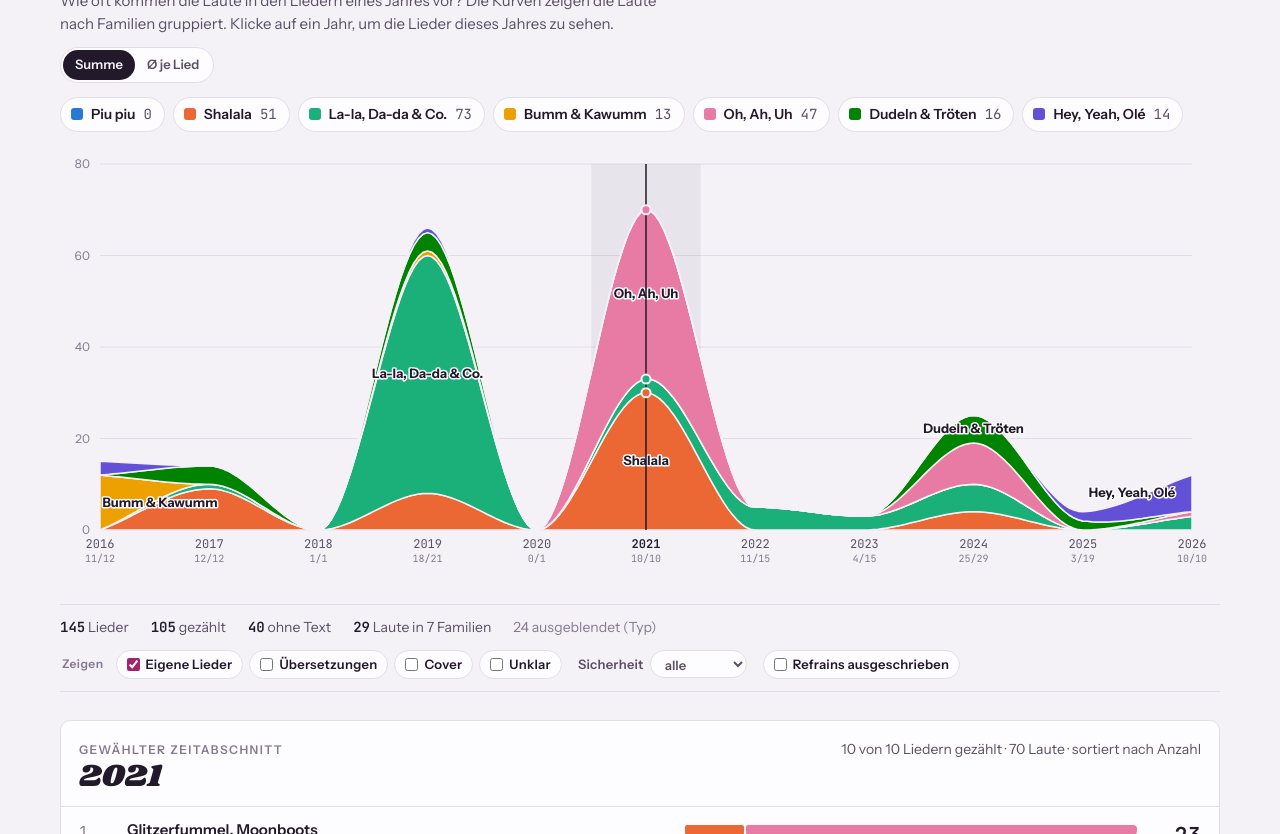
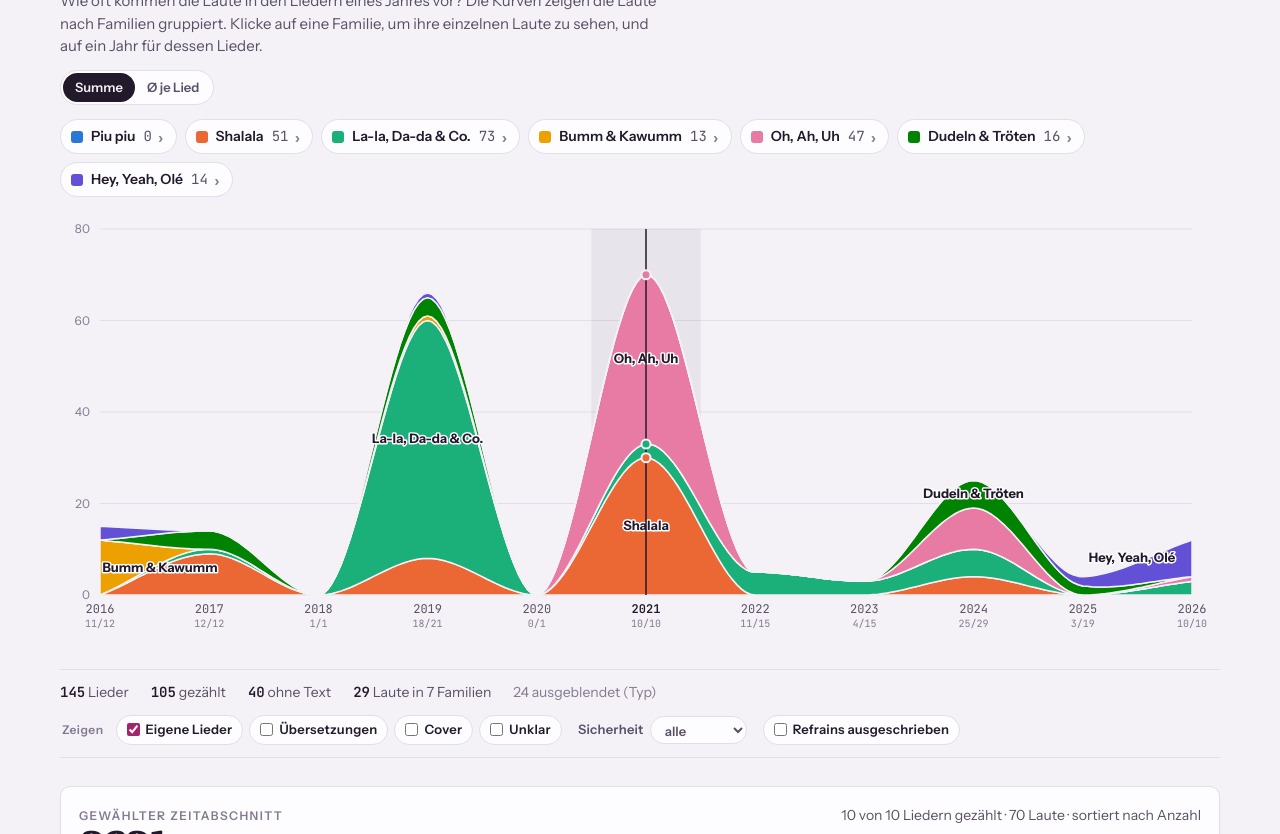
Before and after one commit to StefanH1000/schalalameter, a website: page index.html in a window 1280 px wide. Shown: the part 118-952 px from the top of the page. Drawn offline with Linux system fonts and the light colour scheme.

Commit message:
Zoom in Lautfamilien: einzelne Laute als Kurven, verlinkbar (#jahr/familie)
Co-Authored-By: Claude Opus 5.5 <noreply@anthropic.com>

```diff
--- a/assets/app.js
+++ b/assets/app.js
@@ -1,10 +1,12 @@
-// Shalalameter – öffentliche Seite: Kurven nach Lautfamilien, Übersicht aller Laute, gewählter Zeitabschnitt.
+// Shalalameter – öffentliche Seite: Kurven nach Lautfamilien (mit Zoom in eine Familie),
+// Übersicht aller Laute, gewählter Zeitabschnitt.
 (() => {
 const {esc, fmt} = SM;
 const $ = id => document.getElementById(id);
 
 let data = null;
-let hidden = new Set();          // ausgeblendete Familien
+let zoom = null;                 // id der aufgeklappten Familie oder null
+let hidden = new Set();          // ausgeblendete Laute (nur im Zoom)
 let mode = 'sum';
 let typeOn = new Set(SM.TYPES.filter(t => t.on).map(t => t.id));
 let minSicher = 1;
@@ -14,13 +16,26 @@ let hoverIdx = null;
 let geo = null;
 
 const color = slot => `var(--c${slot})`;
+const num = v => fmt(+v.toFixed(1));
 const fams = () => SM.families(data);
-const visFams = () => fams().filter(f => !hidden.has(f.id));
 const sounds = () => SM.sounds(data);
-const visible = () => sounds().filter(s => !hidden.has(s.familie));
+const zoomFam = () => fams().find(f => f.id === zoom) || null;
+
+// Eine „Reihe“ ist im Überblick eine Familie, im Zoom ein einzelner Laut der Familie.
+// Im Zoom folgt die Farbe der festen Reihenfolge der Laute in der Datendatei.
+function series(){
+  if (zoom) return sounds().filter(s => s.familie === zoom).map((s, i) => ({id: s.id, name: s.name, slot: i + 1, members: [s]}));
+  return fams().map(f => ({id: f.id, name: f.name, slot: f.slot, members: sounds().filter(s => s.familie === f.id)}));
+}
+const visSeries = () => series().filter(x => !hidden.has(x.id));
+const visible = () => visSeries().flatMap(x => x.members);
+const seriesValue = (counts, x) => x.members.reduce((t, s) => t + (counts[s.id] || 0), 0);
 const total = s => visible().reduce((t, x) => t + (s.values[x.id] || 0), 0);
-const famValue = (counts, f) => sounds().filter(s => s.familie === f.id).reduce((t, s) => t + (counts[s.id] || 0), 0);
-const num = v => fmt(+v.toFixed(1));
+function soundSlot(){
+  const m = new Map();
+  for (const x of series()) for (const s of x.members) m.set(s.id, x.slot);
+  return m;
+}
 
 /* ---------- Daten laden ---------- */
 async function loadData(){
@@ -39,6 +54,19 @@ async function loadData(){
   return d;
 }
 function showNotice(html){ $('notice').innerHTML = html; $('notice').hidden = false; }
+
+/* ---------- Adresse (#jahr oder #jahr/familie) ---------- */
+function writeHash(){ history.replaceState(null, '', '#' + (selYear || '') + (zoom ? '/' + zoom : '')); }
+function readHash(){
+  const [y, f] = location.hash.slice(1).split('/');
+  if (parseInt(y, 10)) selYear = parseInt(y, 10);
+  zoom = f && fams().some(x => x.id === f) ? f : null;
+}
+function setZoom(id){
+  zoom = id; hidden = new Set();
+  writeHash(); render();
+  $('zoombar').scrollIntoView({block: 'nearest', behavior: matchMedia('(prefers-reduced-motion: reduce)').matches ? 'auto' : 'smooth'});
+}
 
 /* ---------- Filter ---------- */
 function renderTypeFilter(){
@@ -69,22 +97,35 @@ function renderStats(songs){
     + (hiddenTyp ? `<span class="muted">${hiddenTyp} ausgeblendet (Typ)</span>` : '');
 }
 
-/* ---------- Legende (Familien) ---------- */
+/* ---------- Zoom-Leiste + Legende ---------- */
+function renderZoombar(){
+  const f = zoomFam(), bar = $('zoombar');
+  bar.hidden = !f;
+  if (!f) { bar.innerHTML = ''; return; }
+  const n = sounds().filter(s => s.familie === f.id).length;
+  bar.innerHTML = `<button type="button" class="btn small" id="zoom-out">← Alle Familien</button>
+    <span class="zoomtitle"><span class="sw" style="background:${color(f.slot)}"></span>${esc(f.name)}</span>
+    <span class="muted">${n} ${n === 1 ? 'Laut' : 'Laute'} · Klick auf einen Laut blendet ihn aus oder ein</span>`;
+  $('zoom-out').addEventListener('click', () => setZoom(null));
+}
 function renderLegend(songs){
   const counted = songs.filter(x => x.shown && x.counted);
-  $('legend').innerHTML = fams().map(f => {
-    const members = sounds().filter(s => s.familie === f.id);
-    const t = counted.reduce((a, x) => a + members.reduce((b, s) => b + (x.values[s.id] || 0), 0), 0);
-    return `<button type="button" data-id="${esc(f.id)}" aria-pressed="${!hidden.has(f.id)}" title="${esc(members.map(s => s.name).join(', '))}">
-      <span class="sw" style="background:${color(f.slot)}"></span>${esc(f.name)} <span class="n">${t}</span></button>`;
+  $('legend').innerHTML = series().map(x => {
+    const t = counted.reduce((a, s) => a + x.members.reduce((b, m) => b + (s.values[m.id] || 0), 0), 0);
+    if (zoom) return `<button type="button" data-id="${esc(x.id)}" aria-pressed="${!hidden.has(x.id)}" title="${esc(x.name)} ein- oder ausblenden">
+      <span class="sw" style="background:${color(x.slot)}"></span>${esc(x.name)} <span class="n">${t}</span></button>`;
+    return `<button type="button" class="zoomable" data-zoom="${esc(x.id)}" title="Einzelne Laute: ${esc(x.members.map(m => m.name).join(', '))}">
+      <span class="sw" style="background:${color(x.slot)}"></span>${esc(x.name)} <span class="n">${t}</span><span class="more" aria-hidden="true">›</span></button>`;
   }).join('');
 }
 $('legend').addEventListener('click', e => {
+  const z = e.target.closest('button[data-zoom]');
+  if (z) { setZoom(z.dataset.zoom); return; }
   const b = e.target.closest('button[data-id]'); if (!b) return;
   const id = b.dataset.id; hidden.has(id) ? hidden.delete(id) : hidden.add(id); render();
 });
 
-/* ---------- Gestapelte Kurven (Familien) ---------- */
+/* ---------- Gestapelte Kurven ---------- */
 function renderChart(cols){
   const svg = $('chart'), wrap = $('chart-wrap');
   wrap.querySelector('.empty-chart')?.remove();
@@ -93,7 +134,7 @@ function renderChart(cols){
     wrap.insertAdjacentHTML('beforeend', '<div class="empty-chart">Keine Lieder für diese Auswahl. Ändere die Filter.</div>');
     return;
   }
-  const vis = visFams();
+  const vis = visSeries();
   const cw = wrap.clientWidth - 8;
   const M = {t: 18, r: 28, b: 46, l: 40};
   const H = cw < 600 ? 310 : 430;
@@ -103,7 +144,7 @@ function renderChart(cols){
   const xs = t => n === 1 ? M.l + iw / 2 : M.l + (t / (n - 1)) * iw;
 
   // Jede Schicht wird einzeln geglättet und dann gestapelt, so kreuzen sich die Kurven nie.
-  const fns = vis.map(f => SM.monotone(cols.map(c => famValue(c.counts, f))));
+  const fns = vis.map(x => SM.monotone(cols.map(c => seriesValue(c.counts, x))));
   const SUB = 24, ts = [];
   if (n === 1) ts.push(-0.5, 0.5);
   else for (let k = 0; k <= (n - 1) * SUB; k++) ts.push(k / SUB);
@@ -124,23 +165,23 @@ function renderChart(cols){
     const x0 = Math.max(M.l, xs(si) - half), x1 = Math.min(W - M.r, xs(si) + half);
     out += `<rect class="selband" x="${x0}" y="${M.t}" width="${x1 - x0}" height="${ih}"/>`;
   }
-  vis.forEach((f, k) => {
+  vis.forEach((x, k) => {
     const upper = ts.map((t, j) => `${xt(t).toFixed(1)},${y(stacks[j][k]).toFixed(1)}`);
     const lower = ts.map((t, j) => `${xt(t).toFixed(1)},${y(k ? stacks[j][k - 1] : 0).toFixed(1)}`).reverse();
-    out += `<path class="layer" fill="${color(f.slot)}" d="M${upper.join('L')}L${lower.join('L')}Z"/>`;
+    out += `<path class="layer" fill="${color(x.slot)}" d="M${upper.join('L')}L${lower.join('L')}Z"/>`;
   });
   // Direkte Beschriftung an der dicksten Stelle jeder Schicht
-  vis.forEach((f, k) => {
+  vis.forEach((x, k) => {
     let best = -1, bj = 0;
     stacks.forEach((st, j) => { const th = st[k] - (k ? st[k - 1] : 0); if (th > best) { best = th; bj = j; } });
     if ((best / top) * ih < 20) return;
-    const x = Math.min(W - M.r - 60, Math.max(M.l + 60, xt(ts[bj])));
-    out += `<text class="lbl" x="${x}" y="${y(stacks[bj][k] - best / 2) + 4}" text-anchor="middle">${esc(f.name)}</text>`;
+    const xx = Math.min(W - M.r - 60, Math.max(M.l + 60, xt(ts[bj])));
+    out += `<text class="lbl" x="${xx}" y="${y(stacks[bj][k] - best / 2) + 4}" text-anchor="middle">${esc(x.name)}</text>`;
   });
   if (si >= 0) {
     out += `<line class="selline" x1="${xs(si)}" x2="${xs(si)}" y1="${M.t}" y2="${M.t + ih}"/>`;
     let acc = 0;
-    vis.forEach(f => { const v = famValue(cols[si].counts, f); acc += v; if (v > 0) out += `<circle class="dot" cx="${xs(si)}" cy="${y(acc)}" r="4.5" fill="${color(f.slot)}"/>`; });
+    vis.forEach(x => { const v = seriesValue(cols[si].counts, x); acc += v; if (v > 0) out += `<circle class="dot" cx="${xs(si)}" cy="${y(acc)}" r="4.5" fill="${color(x.slot)}"/>`; });
   }
   const every = Math.max(1, Math.ceil(40 / (n === 1 ? 999 : iw / (n - 1))));
   cols.forEach((c, i) => {
@@ -153,6 +194,7 @@ function renderChart(cols){
     out += `<rect class="hit" data-i="${i}" tabindex="0" role="button" aria-pressed="${i === si}" aria-label="${c.year}: ${c.counted.length} von ${c.songs.length} Liedern gezählt" x="${x0}" y="${M.t}" width="${x1 - x0}" height="${ih + M.b}"/>`;
   });
   svg.setAttribute('width', W); svg.setAttribute('height', H); svg.setAttribute('viewBox', `0 0 ${W} ${H}`);
+  svg.setAttribute('aria-label', `Gestapelte Kurven: ${zoom ? 'Laute der Familie ' + zoomFam().name : 'Lautfamilien'} pro Jahr`);
   svg.innerHTML = out;
   geo = {cols, xs, M, ih};
 }
@@ -161,8 +203,8 @@ function showTip(i){
   const tip = $('tip');
   if (i == null || !geo) { tip.hidden = true; return; }
   const c = geo.cols[i];
-  const rows = visFams().map(f =>
-    `<div class="row"><span class="sw" style="background:${color(f.slot)}"></span><span>${esc(f.name)}</span><span>${num(famValue(c.counts, f))}</span></div>`).join('');
+  const rows = visSeries().map(x =>
+    `<div class="row"><span class="sw" style="background:${color(x.slot)}"></span><span>${esc(x.name)}</span><span>${num(seriesValue(c.counts, x))}</span></div>`).join('');
   const meta = c.songs.length ? `${c.counted.length} von ${c.songs.length} Liedern gezählt${mode === 'avg' ? ' · Ø je Lied' : ''}` : 'keine Lieder';
   tip.innerHTML = `<b>${c.year}</b><div class="meta">${meta}</div>${rows}`;
   tip.hidden = false;
@@ -188,7 +230,7 @@ function setHover(i){
 }
 function selectYear(year, focus){
   selYear = year;
-  history.replaceState(null, '', '#' + year);
+  writeHash();
   render();
   if (focus && geo) $('chart').querySelector(`.hit[data-i="${geo.cols.findIndex(c => c.year === year)}"]`)?.focus({preventScroll: true});
 }
@@ -208,7 +250,8 @@ chart.addEventListener('keydown', e => {
 function renderGrid(cols){
   const box = $('grid');
   if (!cols.length) { box.innerHTML = ''; return; }
-  const snds = sounds();
+  const snds = sounds(), slots = soundSlot();
+  const groups = fams().filter(f => !zoom || f.id === zoom);
   const sumOf = s => cols.reduce((t, c) => t + (c.counts[s.id] || 0), 0);
   let max = 0;
   for (const c of cols) for (const s of snds) max = Math.max(max, c.counts[s.id] || 0);
@@ -220,19 +263,28 @@ function renderGrid(cols){
   };
   let html = `<table class="heat"><thead><tr><th scope="col">Laut</th>${cols.map(c =>
     `<th scope="col" class="${c.year === selYear ? 'sel' : ''}"><button type="button" data-year="${c.year}" aria-pressed="${c.year === selYear}">${String(c.year).slice(2)}<span class="sr">${c.year}</span></button></th>`).join('')}<th scope="col">Σ</th></tr></thead>`;
-  for (const f of fams()) {
+  for (const f of groups) {
     const members = snds.filter(s => s.familie === f.id).map(s => ({s, t: sumOf(s)})).sort((a, b) => b.t - a.t || a.s.name.localeCompare(b.s.name, 'de'));
     const ft = members.reduce((t, m) => t + m.t, 0);
-    const off = hidden.has(f.id) ? ' off' : '';
-    html += `<tbody class="fam${off}"><tr class="famrow"><th scope="rowgroup" colspan="${cols.length + 1}"><span class="sw" style="background:${color(f.slot)}"></span>${esc(f.name)}</th><td class="tot">${num(ft)}</td></tr>`;
+    const head = zoom
+      ? `<span class="sw" style="background:${color(f.slot)}"></span>${esc(f.name)}`
+      : `<button type="button" class="famzoom" data-zoom="${esc(f.id)}"><span class="sw" style="background:${color(f.slot)}"></span>${esc(f.name)}<span class="more" aria-hidden="true">›</span></button>`;
+    html += `<tbody class="fam"><tr class="famrow"><th scope="rowgroup" colspan="${cols.length + 1}">${head}</th><td class="tot">${num(ft)}</td></tr>`;
     for (const {s, t} of members) {
-      html += `<tr><th scope="row">${esc(s.name)}</th>${cols.map(c => cell(c.counts[s.id], f.slot, c.year === selYear)).join('')}<td class="tot">${t > 0 ? num(t) : '<span class="z">0</span>'}</td></tr>`;
+      const slot = zoom ? slots.get(s.id) : f.slot;
+      const off = hidden.has(s.id) ? ' class="off"' : '';
+      html += `<tr${off}><th scope="row">${zoom ? `<span class="sw" style="background:${color(slot)}"></span>` : ''}${esc(s.name)}</th>${cols.map(c => cell(c.counts[s.id], slot, c.year === selYear)).join('')}<td class="tot">${t > 0 ? num(t) : '<span class="z">0</span>'}</td></tr>`;
     }
     html += '</tbody>';
   }
   box.innerHTML = html + '</table>';
+  $('grid-hint').textContent = zoom
+    ? 'Je kräftiger das Feld, desto häufiger der Laut. Ein Klick auf ein Jahr wählt es oben aus.'
+    : 'Je kräftiger das Feld, desto häufiger der Laut. Ein Klick auf eine Familie zeigt ihre Laute als Kurven, ein Klick auf ein Jahr wählt es aus.';
 }
 $('grid').addEventListener('click', e => {
+  const z = e.target.closest('button[data-zoom]');
+  if (z) { setZoom(z.dataset.zoom); $('chart-wrap').scrollIntoView({block: 'nearest'}); return; }
   const b = e.target.closest('button[data-year]'); if (b) selectYear(+b.dataset.year, false);
 });
 
@@ -249,16 +301,17 @@ function renderPeriod(cols){
   const uc = $('uncounted');
   renderTable(cols);
   if (!c) { $('period-h').textContent = '–'; $('period-sum').textContent = ''; $('rank').innerHTML = ''; uc.hidden = true; return; }
-  const vf = visFams(), vis = visible();
+  const vs = visSeries(), vis = visible(), slots = soundSlot(), f = zoomFam();
   const all = c.counted.map(s => ({s, tot: total(s)})).sort((a, b) => b.tot - a.tot || a.s.l.titel.localeCompare(b.s.l.titel, 'de'));
   const list = all.filter(x => x.tot > 0), silent = all.filter(x => x.tot === 0);
   const sumAll = list.reduce((t, x) => t + x.tot, 0);
   const maxTot = Math.max(1, ...list.map(x => x.tot));
   $('period-h').textContent = String(c.year);
+  $('period-scope').textContent = f ? `nur ${f.name}` : '';
   $('period-sum').textContent = c.songs.length ? `${c.counted.length} von ${c.songs.length} Liedern gezählt · ${sumAll} Laute · sortiert nach Anzahl` : '';
   $('rank').innerHTML = list.length ? list.map((x, i) => {
     const s = x.s, b = s.best;
-    const segs = vf.map(f => ({f, v: famValue(s.values, f)})).filter(g => g.v > 0);
+    const segs = vs.map(r => ({r, v: seriesValue(s.values, r)})).filter(g => g.v > 0);
     const found = vis.filter(v => s.values[v.id] > 0);
     const link = SM.isHttp(b.quelle_url) ? `<a href="${esc(b.quelle_url)}" target="_blank" rel="noopener">Quelle</a>` : '';
     const gekuerzt = b.anzahl_aufgeloest && typeof b.anzahl_aufgeloest === 'object' && !aufl;
@@ -266,8 +319,8 @@ function renderPeriod(cols){
       <span class="pos">${i + 1}</span>
       <span><span class="t">${esc(s.l.titel)}</span><br><span class="m">${esc(s.l.erstveroeffentlichung)}${s.l.veroeffentlichung ? ' · ' + esc(s.l.veroeffentlichung) : ''}</span></span>
       <span class="viz">
-        <span class="bar" style="width:${(x.tot / maxTot) * 100}%">${segs.map(g => `<span style="flex:${g.v};background:${color(g.f.slot)}"></span>`).join('')}</span>
-        <span class="chips">${found.map(v => `<span class="chip"><i style="background:${color(v.slot)}"></i>${esc(v.name)} ${s.values[v.id]}</span>`).join('')}</span>
+        <span class="bar" style="width:${(x.tot / maxTot) * 100}%">${segs.map(g => `<span style="flex:${g.v};background:${color(g.r.slot)}"></span>`).join('')}</span>
+        <span class="chips">${found.map(v => `<span class="chip"><i style="background:${color(slots.get(v.id))}"></i>${esc(v.name)} ${s.values[v.id]}</span>`).join('')}</span>
       </span>
       <span class="tot">${x.tot}</span>
       <span class="src">
@@ -280,19 +333,19 @@ function renderPeriod(cols){
       </span>
       ${s.all.length > 1 ? `<details><summary>${s.all.length} Zählungen vergleichen</summary><div class="counts"><table><thead><tr><th>Grundlage</th><th>Sicherheit</th><th style="text-align:left">Laute</th><th style="text-align:left">Quelle</th></tr></thead><tbody>${s.all.map(countRow).join('')}</tbody></table></div></details>` : ''}
     </li>`;
-  }).join('') : `<li class="empty muted">${c.counted.length ? `In den gezählten Liedern aus ${c.year} kommen keine dieser Laute vor.` : `Aus ${c.year} gibt es keine gezählten Lieder für diese Auswahl.`}</li>`;
+  }).join('') : `<li class="empty muted">${c.counted.length ? `In den gezählten Liedern aus ${c.year} kommen ${f ? 'keine Laute dieser Familie' : 'keine dieser Laute'} vor.` : `Aus ${c.year} gibt es keine gezählten Lieder für diese Auswahl.`}</li>`;
   const rest = c.songs.filter(s => !s.counted);
   const lines = [];
-  if (silent.length) lines.push('<b>Ohne Laute:</b> ' + silent.map(x => esc(x.s.l.titel)).join(' · '));
+  if (silent.length) lines.push(`<b>${f ? 'Ohne Laute dieser Familie' : 'Ohne Laute'}:</b> ` + silent.map(x => esc(x.s.l.titel)).join(' · '));
   if (rest.length) lines.push('<b>Ohne Zählung:</b> ' + rest.map(s =>
     `${esc(s.l.titel)} <span class="muted">(${s.lowConf ? 'unter Sicherheitsschwelle' : 'kein Text gefunden'})</span>`).join(' · '));
   uc.hidden = !lines.length;
   uc.innerHTML = lines.join('<br>');
 }
 function renderTable(cols){
-  const fs = fams();
-  $('table').innerHTML = `<table><thead><tr><th>Jahr</th><th>Gezählt</th>${fs.map(f => `<th>${esc(f.name)}</th>`).join('')}</tr></thead><tbody>${
-    cols.map(c => `<tr><td>${c.year}</td><td>${c.counted.length}/${c.songs.length}</td>${fs.map(f => `<td>${num(famValue(c.counts, f))}</td>`).join('')}</tr>`).join('')
+  const ss = series();
+  $('table').innerHTML = `<table><thead><tr><th>Jahr</th><th>Gezählt</th>${ss.map(x => `<th>${esc(x.name)}</th>`).join('')}</tr></thead><tbody>${
+    cols.map(c => `<tr><td>${c.year}</td><td>${c.counted.length}/${c.songs.length}</td>${ss.map(x => `<td>${num(seriesValue(c.counts, x))}</td>`).join('')}</tr>`).join('')
   }</tbody></table>`;
 }
 
@@ -306,16 +359,16 @@ function render(){
     selYear = best;
   }
   hoverIdx = null; $('tip').hidden = true;
-  renderStats(songs); renderLegend(songs); renderChart(cols); renderGrid(cols); renderPeriod(cols);
+  renderStats(songs); renderZoombar(); renderLegend(songs); renderChart(cols); renderGrid(cols); renderPeriod(cols);
 }
 
 renderTypeFilter();
 loadData().then(d => {
   data = d;
-  const fromHash = parseInt(location.hash.slice(1), 10);
-  if (fromHash) selYear = fromHash;
+  readHash();
   render();
   let rz; window.addEventListener('resize', () => { clearTimeout(rz); rz = setTimeout(render, 120); });
+  window.addEventListener('hashchange', () => { readHash(); hidden = new Set(); render(); });
 }).catch(() => {
   $('chart-wrap').innerHTML = '<div class="empty-chart">Die Daten konnten nicht geladen werden. Bitte lade die Seite neu.</div>';
 });
--- a/assets/style.css
+++ b/assets/style.css
@@ -69,6 +69,16 @@ code{font-family:var(--mono); font-size:.9em}
 .legend button[aria-pressed="false"]{opacity:.5}
 .legend button[aria-pressed="false"] .sw{background:transparent!important; box-shadow:inset 0 0 0 2px var(--muted)}
 .sw{width:12px; height:12px; border-radius:3px; flex:none; display:inline-block}
+.legend button .more, .famzoom .more{font-size:16px; line-height:1; color:var(--muted); margin-left:-2px}
+.legend button.zoomable:hover .more, .famzoom:hover .more{color:var(--accent)}
+.zoombar{display:flex; flex-wrap:wrap; align-items:center; gap:8px 14px; font-size:13px}
+.zoombar .zoomtitle{display:inline-flex; align-items:center; gap:8px; font-family:var(--display); font-size:24px; line-height:1.1; color:var(--ink)}
+.zoombar .zoomtitle .sw{width:14px; height:14px}
+.period .scope{font-size:13px; font-weight:600; color:var(--accent); margin-top:2px}
+.famzoom{display:inline-flex; align-items:center; gap:8px; border:0; background:none; padding:2px 6px 2px 0; font:inherit; color:inherit; letter-spacing:inherit; text-transform:inherit; cursor:pointer; border-radius:4px}
+.famzoom:hover{color:var(--ink)}
+.famzoom .sw{margin-right:0!important}
+.heat tbody th .sw{margin-right:8px; vertical-align:-1px; width:10px; height:10px}
 .seg{display:inline-flex; border:1px solid var(--line); border-radius:999px; padding:2px; background:var(--surface)}
 .seg button{border:0; background:none; border-radius:999px; padding:5px 12px; font-size:13px; font-weight:600; cursor:pointer; color:var(--ink-2)}
 .seg button[aria-pressed="true"]{background:var(--ink); color:var(--paper)}
@@ -178,7 +188,7 @@ th{font-weight:600; color:var(--ink-2)}
 .heat .v{display:block; border-radius:4px; padding:3px 0; color:var(--ink); font-weight:600}
 .heat .z{color:var(--line)}
 .heat .tot{font-weight:600; padding-left:12px; text-align:right}
-.heat .off{opacity:.4}
+.heat tr.off{opacity:.4}
 .sr{position:absolute; width:1px; height:1px; overflow:hidden; clip:rect(0 0 0 0)}
 
 /* Buttons + Formulare */
--- a/index.html
+++ b/index.html
@@ -17,14 +17,15 @@
       <div>
         <div class="eyebrow">Piu piu, Shalala &amp; Co. · Lautmalerei über die Jahre</div>
         <h1 id="h1">Fortuna Ehrenfeld <em>Shalalameter</em></h1>
-        <p class="lede">Wie oft kommen die Laute in den Liedern eines Jahres vor? Die Kurven zeigen die Laute nach Familien gruppiert. Klicke auf ein Jahr, um die Lieder dieses Jahres zu sehen.</p>
+        <p class="lede">Wie oft kommen die Laute in den Liedern eines Jahres vor? Die Kurven zeigen die Laute nach Familien gruppiert. Klicke auf eine Familie, um ihre einzelnen Laute zu sehen, und auf ein Jahr für dessen Lieder.</p>
       </div>
       <div class="seg" role="group" aria-label="Wert">
         <button type="button" id="mode-sum" aria-pressed="true">Summe</button>
         <button type="button" id="mode-avg" aria-pressed="false">Ø je Lied</button>
       </div>
     </div>
-    <div class="legend" id="legend" aria-label="Laute ein- und ausblenden"></div>
+    <div class="zoombar" id="zoombar" hidden></div>
+    <div class="legend" id="legend" aria-label="Lautfamilien"></div>
     <div class="chart-scroll" id="chart-wrap">
       <svg id="chart" role="group" aria-label="Gestapelte Kurven: Vorkommen der Laute pro Jahr"></svg>
       <div class="tip" id="tip" hidden></div>
@@ -52,6 +53,7 @@
       <div>
         <div class="eyebrow">Gewählter Zeitabschnitt</div>
         <h2 id="period-h">–</h2>
+        <div class="scope" id="period-scope"></div>
       </div>
       <span class="sum" id="period-sum"></span>
     </div>
@@ -69,7 +71,7 @@
         <div class="eyebrow">Jeder Laut einzeln</div>
         <h2 id="grid-h">Alle Laute</h2>
       </div>
-      <span class="sum">Je kräftiger das Feld, desto häufiger der Laut. Ein Klick auf ein Jahr wählt es oben aus.</span>
+      <span class="sum" id="grid-hint"></span>
     </div>
     <div class="tbl-scroll" id="grid"></div>
   </section>
```
Also changed, not shown: docs/HANDOVER.md (+1 -0 lines).
